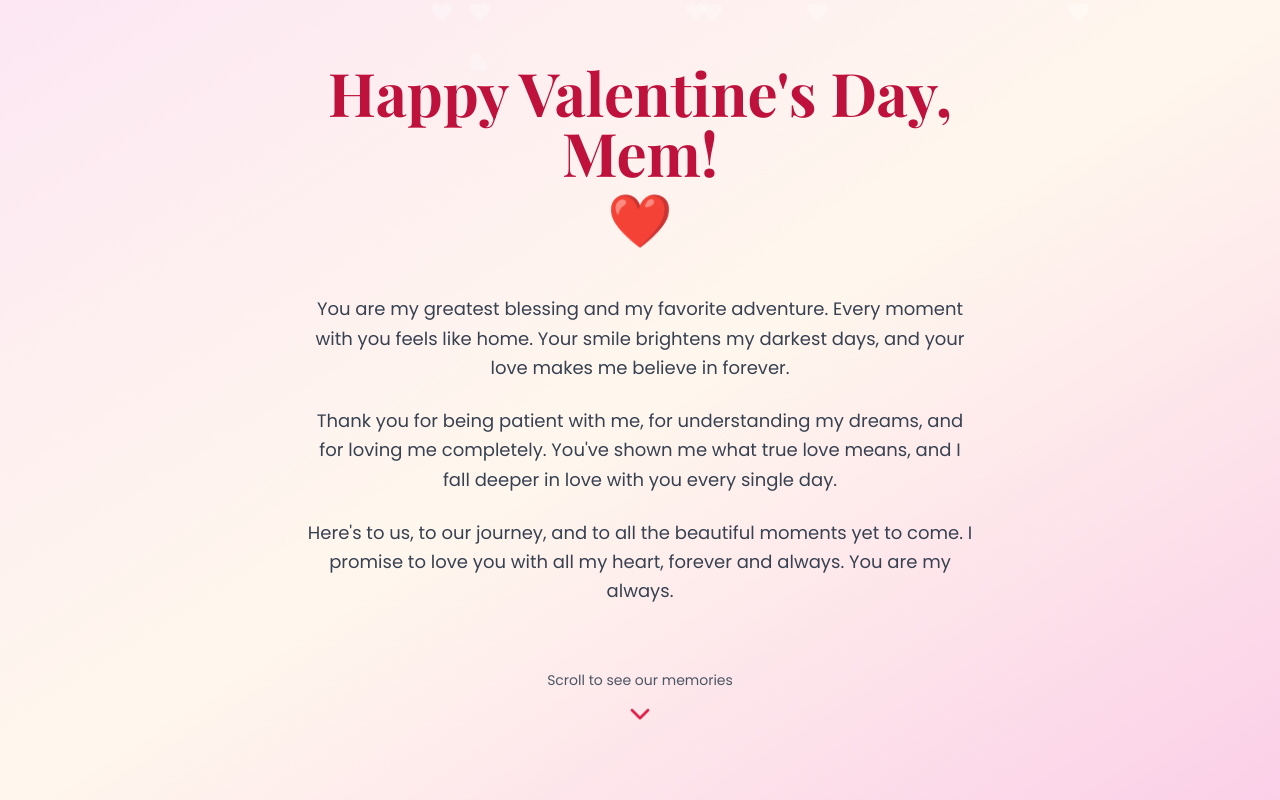
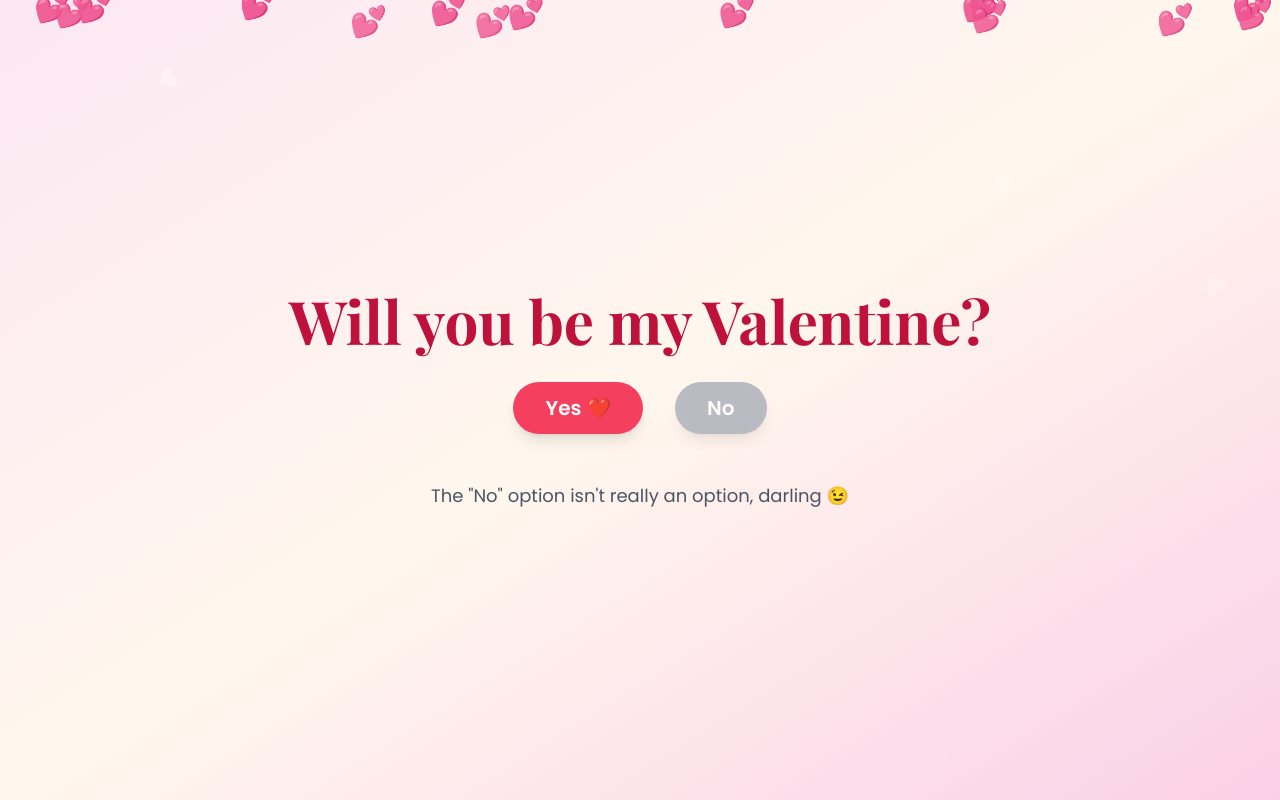
Before and after one commit to addnad/vals-day, a Next.js app: page / in a window 1280 px wide. Both pictures are taken after a click on the button "Yes ❤️". Built offline with nearby package versions, Linux system fonts and the light colour scheme; a web font is replaced by a local one.

Commit message:
feat: display raindrop emoji animation on prompt page\n\nShow raindrop emojis directly on Valentine's question page for seamless experience.

```diff
--- a/app/page.tsx
+++ b/app/page.tsx
@@ -5,10 +5,11 @@ import { ChevronLeft, ChevronRight, ChevronDown } from 'lucide-react'
 import Link from 'next/link'
 
 export default function ValentinesPage() {
-  const [stage, setStage] = useState<'prompt' | 'message' | 'carousel' | 'emoji'>('prompt')
+  const [stage, setStage] = useState<'prompt' | 'message' | 'carousel'>('prompt')
   const [currentSlide, setCurrentSlide] = useState(0)
   const [noPosition, setNoPosition] = useState({ x: 0, y: 0 })
   const [videoEnded, setVideoEnded] = useState(false)
+  const [showRaindrops, setShowRaindrops] = useState(false)
   const noButtonRef = useRef<HTMLButtonElement>(null)
 
   const slides = [
@@ -98,44 +99,11 @@ export default function ValentinesPage() {
     setCurrentSlide(index)
   }
 
-  // Auto-redirect from emoji stage to message after 2 seconds
-  useEffect(() => {
-    if (stage === 'emoji') {
-      const timer = setTimeout(() => {
-        setStage('message')
-      }, 2000)
-      return () => clearTimeout(timer)
-    }
-  }, [stage])
-
-  // Render emoji stage with raindrop hearts
-  if (stage === 'emoji') {
-    return (
-      <div className="relative min-h-screen flex items-center justify-center bg-gradient-to-br from-pink-100 via-orange-50 to-pink-200 overflow-hidden">
-        <div className="relative z-10">
-          {/* Raindrop hearts */}
-          {Array.from({ length: 15 }).map((_, i) => (
-            <div
-              key={i}
-              className="fixed text-3xl animate-raindrop pointer-events-none"
-              style={{
-                left: `${Math.random() * 100}%`,
-                animationDelay: `${Math.random() * 0.5}s`,
-              }}
-            >
-              💕
-            </div>
-          ))}
-        </div>
-      </div>
-    )
-  }
-
   // Render prompt stage
   if (stage === 'prompt') {
     return (
       <div className="relative min-h-screen flex items-center justify-center bg-gradient-to-br from-pink-100 via-orange-50 to-pink-200 overflow-hidden">
-        {/* Floating hearts */}
+        {/* Falling hearts */}
         <div className="fixed inset-0 pointer-events-none">
           {Array.from({ length: 5 }).map((_, i) => (
             <div
@@ -153,6 +121,24 @@ export default function ValentinesPage() {
           ))}
         </div>
 
+        {/* Raindrop hearts overlay - shows after clicking Yes */}
+        {showRaindrops && (
+          <div className="fixed inset-0 pointer-events-none z-50">
+            {Array.from({ length: 15 }).map((_, i) => (
+              <div
+                key={i}
+                className="fixed text-3xl animate-raindrop"
+                style={{
+                  left: `${Math.random() * 100}%`,
+                  animationDelay: `${Math.random() * 0.5}s`,
+                }}
+              >
+                💕
+              </div>
+            ))}
+          </div>
+        )}
+
         <div className="relative z-10 text-center px-4">
           <h1 className="font-playfair text-5xl md:text-6xl font-bold text-rose-700 mb-8">
             Will you be my Valentine?
@@ -161,7 +147,7 @@ export default function ValentinesPage() {
           <div className="flex gap-8 justify-center items-center relative">
             {/* YES Button */}
             <button
-              onClick={() => setStage('emoji')}
+              onClick={() => setShowRaindrops(true)}
               className="px-8 py-3 bg-rose-500 text-white text-xl font-semibold rounded-full hover:bg-rose-600 transition-all duration-200 shadow-lg hover:shadow-xl transform hover:scale-105"
             >
               Yes ❤️
```
